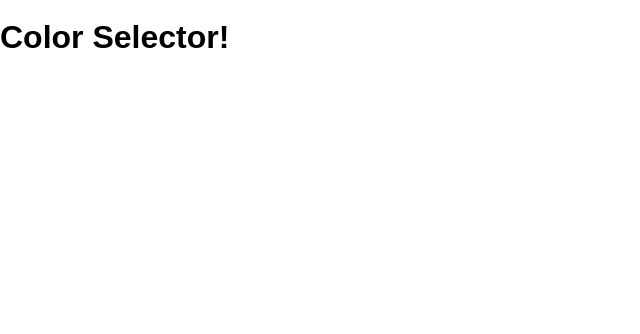
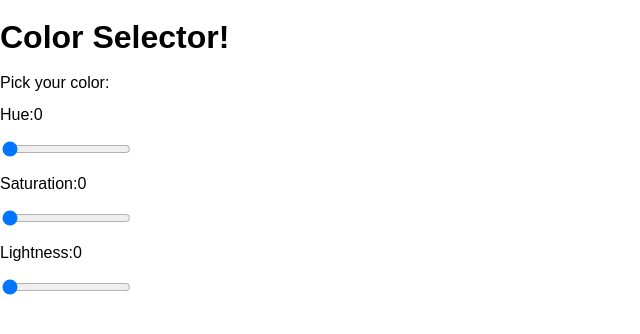
Before and after one commit to dannyjle/color-picker, a React (Create React App) app: page / in a window 1280 px wide. Shown: the top 334 px of the page, without its empty margins (0-640 px from the left). Built offline with nearby package versions, Linux system fonts and the light colour scheme.

Commit message:
Linked State to Hue, Saturation, and Lightness

```diff
--- a/src/App.jsx
+++ b/src/App.jsx
@@ -10,7 +10,34 @@ export class App extends Component {
   render() {
     return (
       <>
-        <h1>Color Selector!</h1>
+        <body>
+          <h1>Color Selector!</h1>
+          <div>Pick your color:</div>
+          <p>Hue:{this.state.hue}</p>
+          <input
+            type="range"
+            value={this.state.hue}
+            max={0}
+            min={0}
+            onChange={event => this.setState({ hue: event.target.value })}
+          />
+          <p>Saturation:{this.state.saturation}</p>
+          <input
+            type="range"
+            value={this.state.saturation}
+            max={0}
+            min={0}
+            onChange={event => this.setState({ hue: event.target.value })}
+          />
+          <p>Lightness:{this.state.lightness}</p>
+          <input
+            type="range"
+            value={this.state.lightness}
+            max={0}
+            min={0}
+            onChange={event => this.setState({ hue: event.target.value })}
+          />
+        </body>
       </>
     )
   }
```
